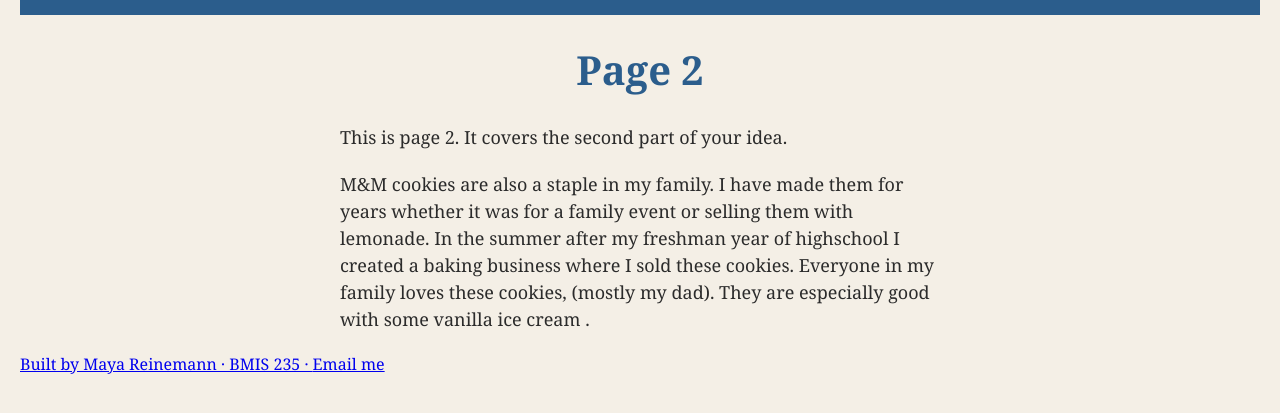
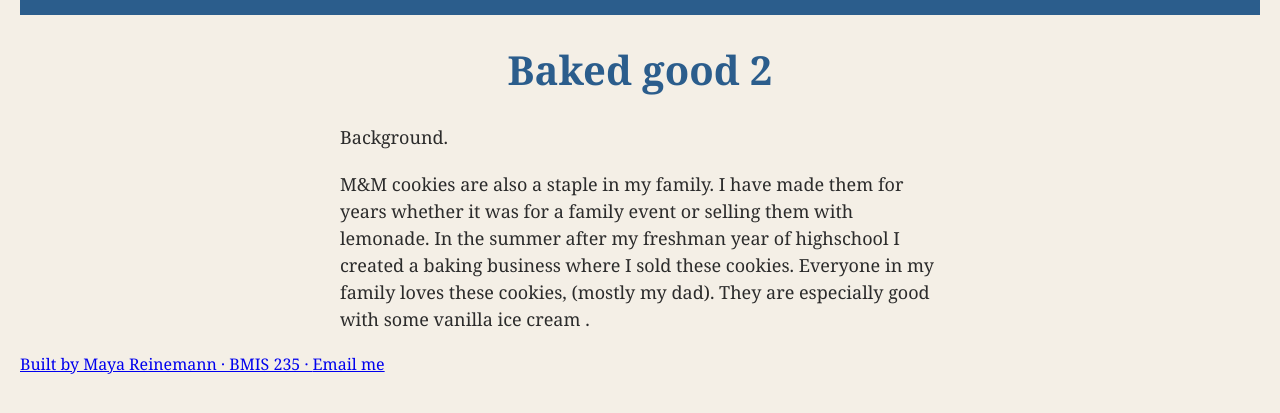
Before and after one commit to mrein2029/bmis235-html-3, a plain HTML site: page m&mcookies.html in a window 1280 px wide. Shown: the part 71-484 px from the top of the page. Drawn offline with Linux system fonts and the light colour scheme.

Commit message:
Update m&mcookies.html

```diff
--- a/m&mcookies.html
+++ b/m&mcookies.html
@@ -28,8 +28,8 @@
     <a href="chocolatechipcake.html"><img src="img/chocolatechipcake.png" alt="chocolatechipcake"></a>
 </nav>
 
-<h1>Page 2</h1>
-<p>This is page 2. It covers the second part of your idea.</p>
+<h1>Baked good 2</h1>
+<p>Background.</p>
 <p>M&M cookies are also a staple in my family. I have made them for years whether it was for a family event or selling
   them with lemonade. In the summer after my freshman year of highschool I created a baking business where I sold these
   cookies. Everyone in my family loves these cookies, (mostly my dad). They are especially good with some vanilla ice cream
```
